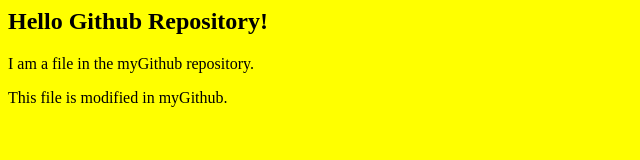
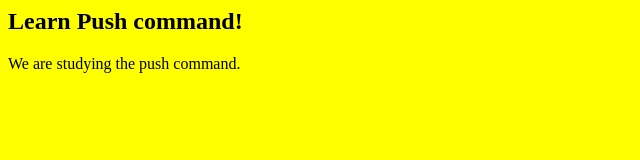
Before and after one commit to crupib/gitin8hours, a plain HTML site: page index.html in a window 1280 px wide. Shown: the whole page, without its empty margins (0-640 px from the left). Drawn offline with Linux system fonts and the light colour scheme.

Commit message:
Modify index.html

```diff
--- a/index.html
+++ b/index.html
@@ -5,8 +5,7 @@
 <title>Hello Git!</title>
 </head>
 <body>
-<h2>Hello Github Repository!</h2>
-<p>I am a file in the myGithub repository.</p>
-<p>This file is modified in myGithub.</p>
+<h2>Learn Push command!</h2>
+<p>We are studying the push command.</p>
 </body>
 </html>
```
